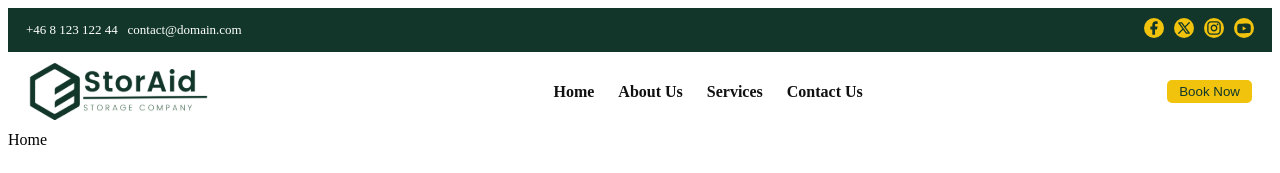
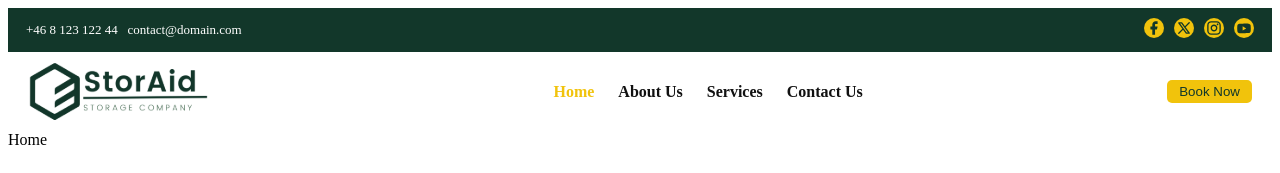
Before and after one commit to JuliaFaraj/react-website, a React (Vite) app: page / in a window 1280 px wide. Shown: the top 173 px of the page. Built offline with nearby package versions, Linux system fonts and the light colour scheme.

Commit message:
style(button): apply --primary and fix className

```diff
--- a/src/index.css
+++ b/src/index.css
@@ -59,8 +59,8 @@
 
 
 .StorAid-logo {
-    height: 59px;
-    width: 181px;
+    height: 40px;
+    width: 100px;
   }
 
 .nav-links {
@@ -76,6 +76,6 @@
   font-weight: 600;
 }
 
-.nav-links a:hover {
-  color: #F1C30C;
+.nav-link.active {
+  color: var(--primary);
 }
```
